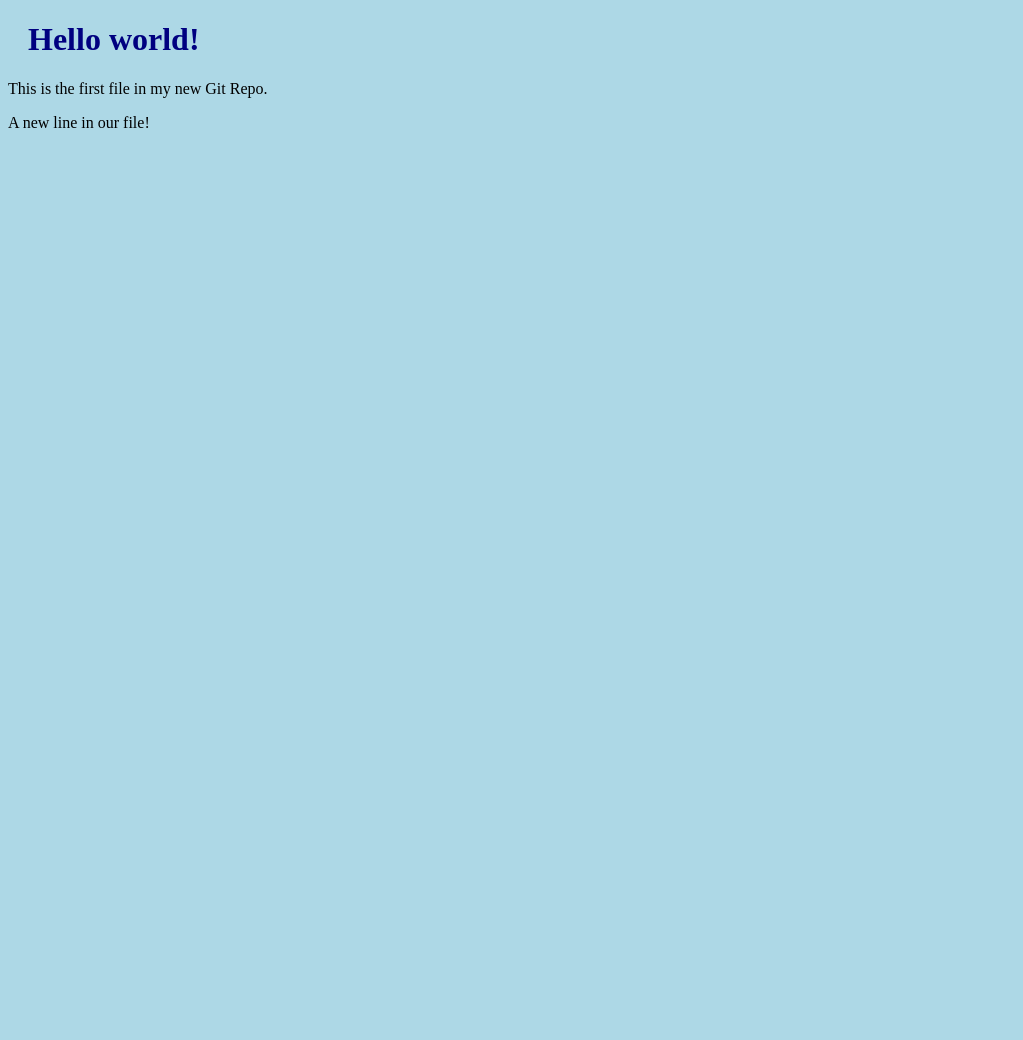
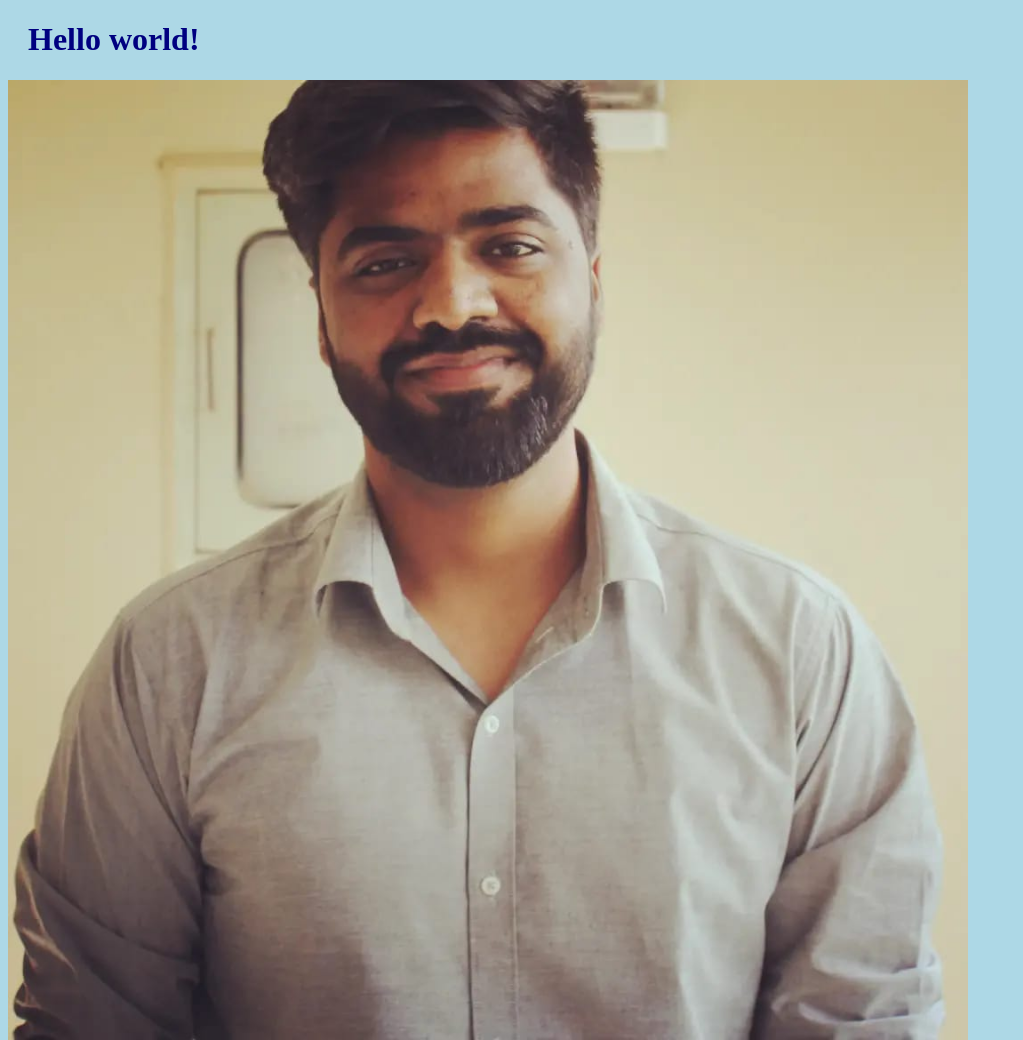
Before and after one commit to qureshisamad/Hello-, a plain HTML site: page index.html in a window 1280 px wide. Shown: the top 1040 px of the page, without its empty margins (0-1023 px from the left). Before the commit the page ends 800 px from the top, so only its background shows below. Drawn offline with Linux system fonts and the light colour scheme.

Commit message:
Added image to Hello World

```diff
--- a/index.html
+++ b/index.html
@@ -7,6 +7,8 @@
 <body>
 
 <h1>Hello world!</h1>
+<div><img src="me.jpeg" alt="Hello World from Space"
+    style="width:100%;max-width:960px"></div>
 <p>This is the first file in my new Git Repo.</p>
 <p>A new line in our file!</p>
 
```
Also changed, not shown: me.jpeg (added).
